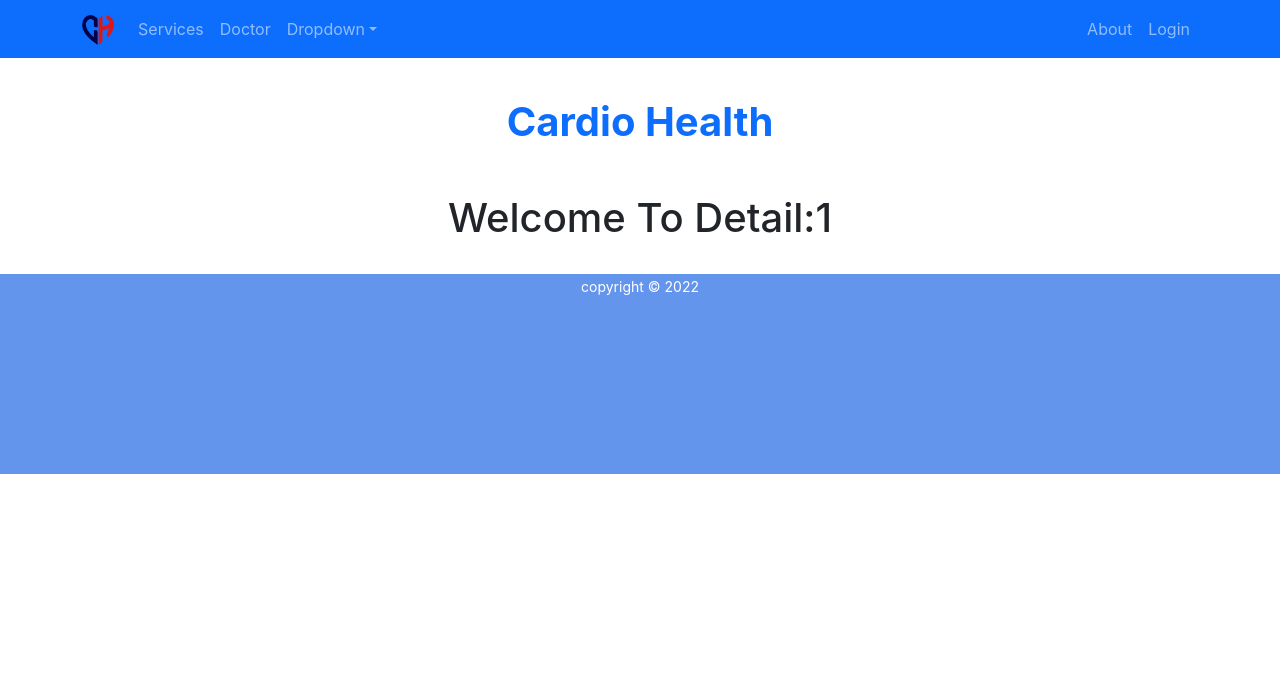
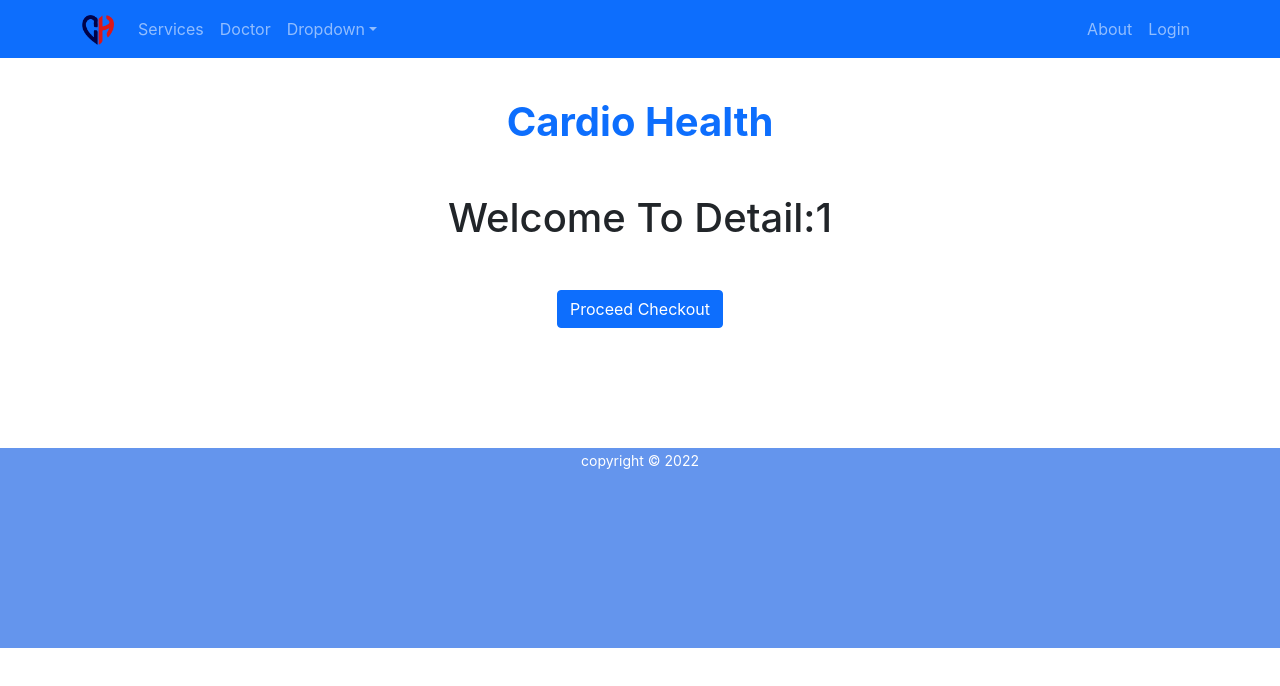
Before and after one commit to FazleRahmanEvan/Cardio-Health, a React (Create React App) app: page /service/1 in a window 1280 px wide. Shown: the top 686 px of the page. Built offline with nearby package versions, Linux system fonts and the light colour scheme; no server answers; the HTML template or start-up script is replaced by a standard one.

Commit message:
checkout commit

```diff
--- a/src/App.js
+++ b/src/App.js
@@ -2,9 +2,11 @@
 import { Route, Routes } from 'react-router-dom';
 import './App.css';
 import About from './Pages/About/About';
+import Checkout from './Pages/Checkout/Checkout/Checkout';
 import Home from './Pages/Home/Home/Home';
 import Login from './Pages/Login/Login/Login';
 import Register from './Pages/Login/Register/Register';
+import RequireAuth from './Pages/Login/RequireAuth/RequireAuth';
 import ServiceDetail from './Pages/ServiceDetail/ServiceDetail';
 import Footer from './Pages/Shared/Footer/Footer';
 import Header from './Pages/Shared/Header/Header';
@@ -21,6 +23,13 @@ function App() {
       <Route path="/about" element={<About></About>}></Route>
       <Route path="/login" element={<Login></Login>}></Route>
       <Route path="/register" element={<Register></Register>}></Route>
+      <Route path="./checkout" element={
+         <RequireAuth>
+           <Checkout></Checkout>
+         </RequireAuth>
+
+
+      }></Route>
       <Route path="*" element={<NotFound></NotFound>}></Route>
     </Routes>
     <Footer></Footer>
--- /dev/null
+++ b/src/Pages/Checkout/Checkout/Checkout.js
@@ -0,0 +1,12 @@
+import React from 'react';
+
+
+const Checkout = () => {
+    return (
+        <div>
+            <h2>Please Checkout your Booking</h2>
+        </div>
+    );
+};
+
+export default Checkout;
--- a/src/Pages/Login/Login/Login.js
+++ b/src/Pages/Login/Login/Login.js
@@ -1,23 +1,24 @@
 import React, { useRef } from 'react';
 import { Button, Form } from 'react-bootstrap';
 import { useSignInWithEmailAndPassword } from 'react-firebase-hooks/auth';
-import { Link, useNavigate } from 'react-router-dom';
+import { Link, useLocation, useNavigate } from 'react-router-dom';
 import auth from '../../../firebase.init';
 
 const Login = () => {
     const emailRef = useRef('');
     const passwordRef = useRef('');
     const navigate = useNavigate()
+    const location = useLocation();
+    let from = location.state?.from?.pathname || "/";
 
     const [
         signInWithEmailAndPassword,
         user,
-        loading,
-        error,
+
       ] = useSignInWithEmailAndPassword(auth);
 
       if(user){
-          navigate('/home');
+          navigate(from, {replace:true});
       }
 
     const handleSubmit = event =>{
--- /dev/null
+++ b/src/Pages/ServiceDetail/ServiceDetail.css
@@ -0,0 +1,3 @@
+.service-detail{
+    margin-bottom: 150px;
+}
--- a/src/Pages/ServiceDetail/ServiceDetail.js
+++ b/src/Pages/ServiceDetail/ServiceDetail.js
@@ -1,11 +1,17 @@
 import React from 'react';
-import { useParams } from 'react-router-dom';
+import { Link, useParams } from 'react-router-dom';
+import './ServiceDetail'
 
 const ServiceDetail = () => {
     const {serviceId} =useParams();
     return (
-        <div>
-            <h1>Welcome To Detail:{serviceId}</h1>
+        <div className='service-detail mb-5'>
+            <h1 className=' mt-5 mb-5'>Welcome To Detail:{serviceId}</h1>
+            <div className='checkout'>
+            <Link to ="/login">
+                <button className=' mb-5 btn btn-primary'>Proceed Checkout</button>
+            </Link>
+            </div>
         </div>
     );
 };
--- a/src/Pages/Shared/Header/Header.js
+++ b/src/Pages/Shared/Header/Header.js
@@ -1,8 +1,19 @@
+import { signOut } from 'firebase/auth';
 import React from 'react';
 import { Container, Nav, Navbar, NavDropdown } from 'react-bootstrap';
+import { useAuthState } from 'react-firebase-hooks/auth';
 import { Link } from 'react-router-dom';
+import auth from '../../../firebase.init';
 import heart from '../../../images/heart.png'
 const Header = () => {
+    const[user] = useAuthState(auth)
+
+    const handleSignOut =() => {
+        signOut(auth);
+    }
+
+
+
     return (
         <>
 
@@ -27,9 +38,17 @@ const Header = () => {
                         </Nav>
                         <Nav>
                             <Nav.Link as={Link} to="/about">About</Nav.Link>
-                            <Nav.Link as={Link} to="login">
+
+                            {
+
+                                  user ?
+                                  <button className='btn btn-primary text-white' onClick={handleSignOut}>Sign Out</button>
+                                  :
+                                <Nav.Link as={Link} to="login">
                                Login
                             </Nav.Link>
+                            }
+
                         </Nav>
                     </Navbar.Collapse>
                 </Container>
```
